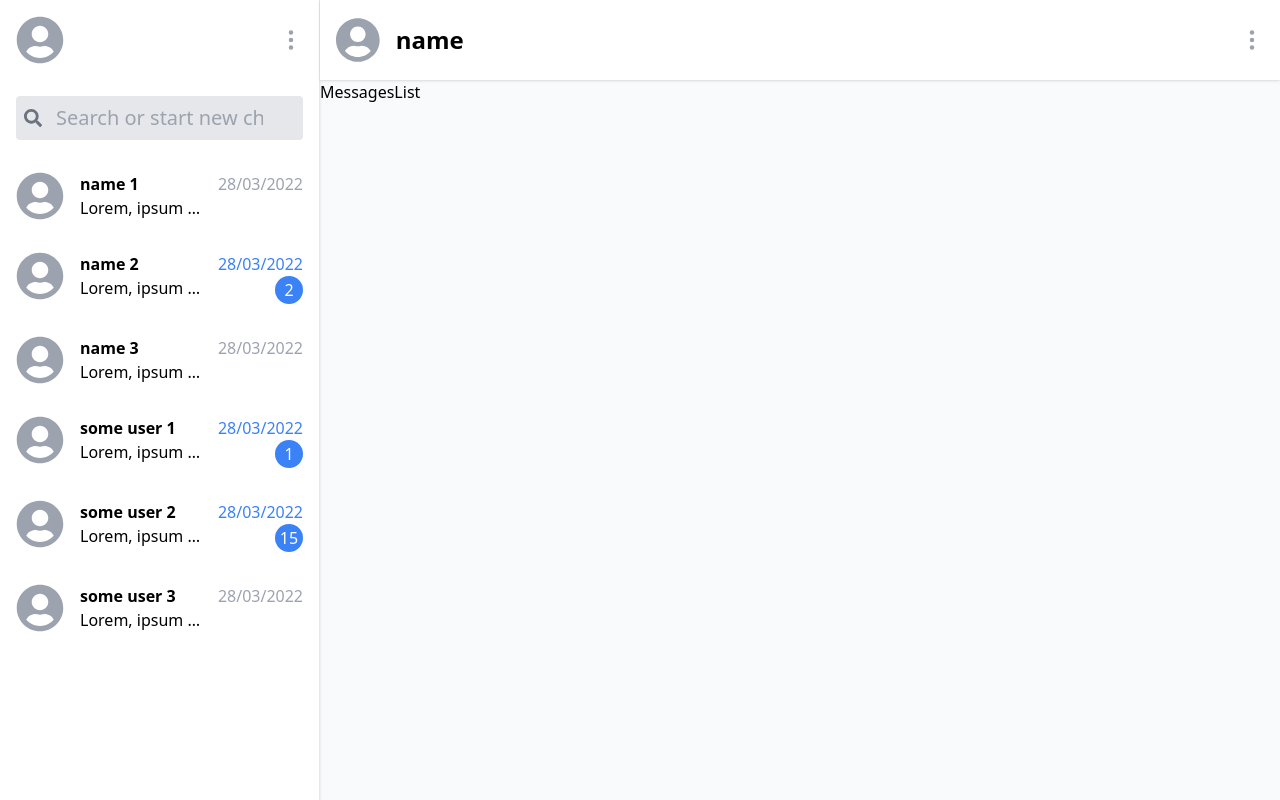
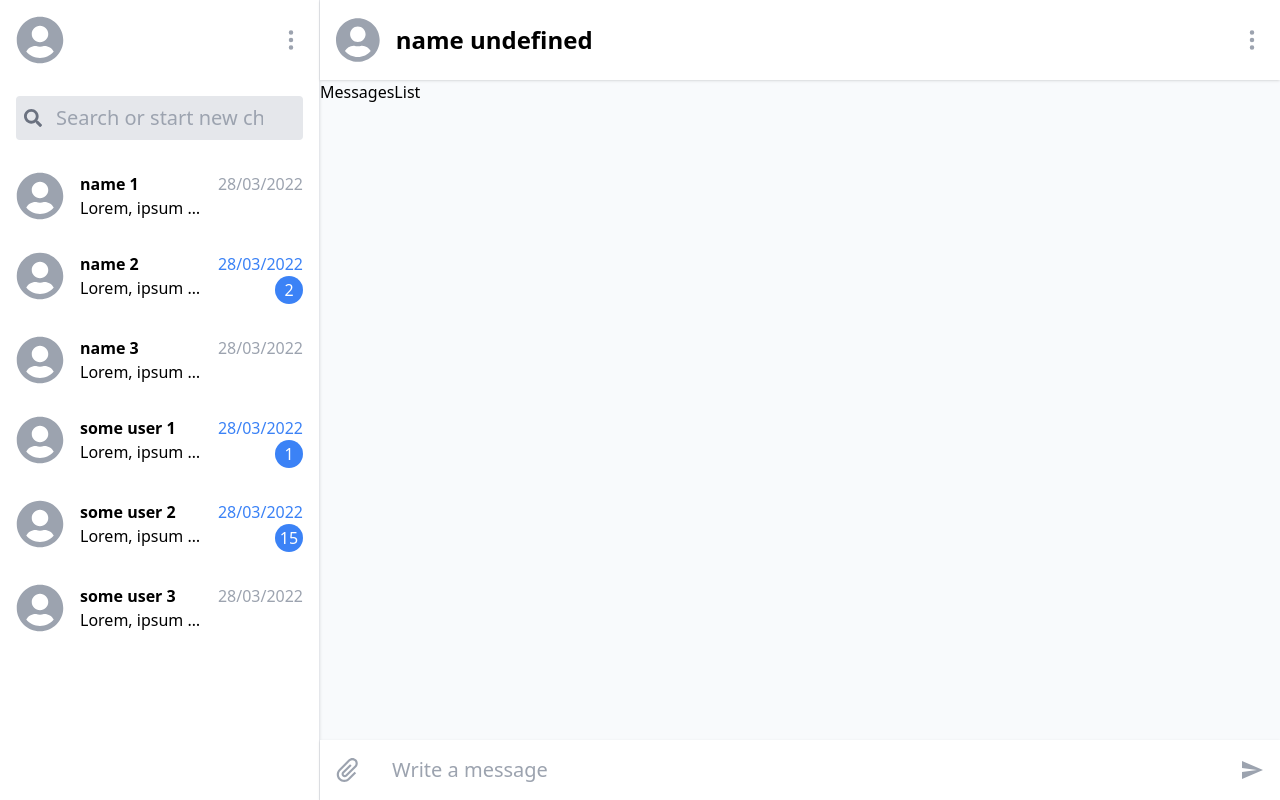
Before and after one commit to yap8/chat, a React (Create React App) app in the folder client/: page / in a window 1280 px wide. Built offline with nearby package versions, Linux system fonts and the light colour scheme; sample sign-in values are in the browser's storage.

Commit message:
added styles for chat form

```diff
--- a/client/src/components/Chat/Chat.js
+++ b/client/src/components/Chat/Chat.js
@@ -1,7 +1,8 @@
 import { useParams } from 'react-router-dom'
+
 import Header from './Header'
-
 import MessagesList from './MessagesList'
+import Form from './Form'
 
 const messages = [
   { id: '322222222', content: 'Hello!', sender: '1' },
@@ -13,10 +14,10 @@ const Chat = () => {
   const { id } = useParams()
 
   return (
-    <div className="w-3/4">
-      <Header name={'name'} />
+    <div className="h-screen w-3/4 flex flex-col justify-between">
+      <Header name={'name ' + id} />
       <MessagesList messages={messages} />
-
+      <Form />
     </div>
   )
 }
--- /dev/null
+++ b/client/src/components/Chat/Form.js
@@ -0,0 +1,22 @@
+import { ImAttachment } from 'react-icons/im'
+import { MdSend } from 'react-icons/md'
+
+const Form = () => {
+  return (
+    <form className="bg-white flex shadow">
+      <button className="group px-4">
+        <ImAttachment className="text-2xl text-gray-400 transition group-hover:text-gray-800" />
+      </button>
+      <input
+        className="p-4 w-full text-xl outline-0"
+        type="text"
+        placeholder="Write a message"
+      />
+      <button className="group px-4">
+        <MdSend className="text-2xl text-gray-400 transition group-hover:text-gray-800" />
+      </button>
+    </form>
+  )
+}
+
+export default Form
--- a/client/src/components/Chat/MessagesList.js
+++ b/client/src/components/Chat/MessagesList.js
@@ -1,6 +1,6 @@
 const MessagesList = () => {
   return (
-    <div>MessagesList</div>
+    <div className="h-full">MessagesList</div>
   )
 }
 
```
